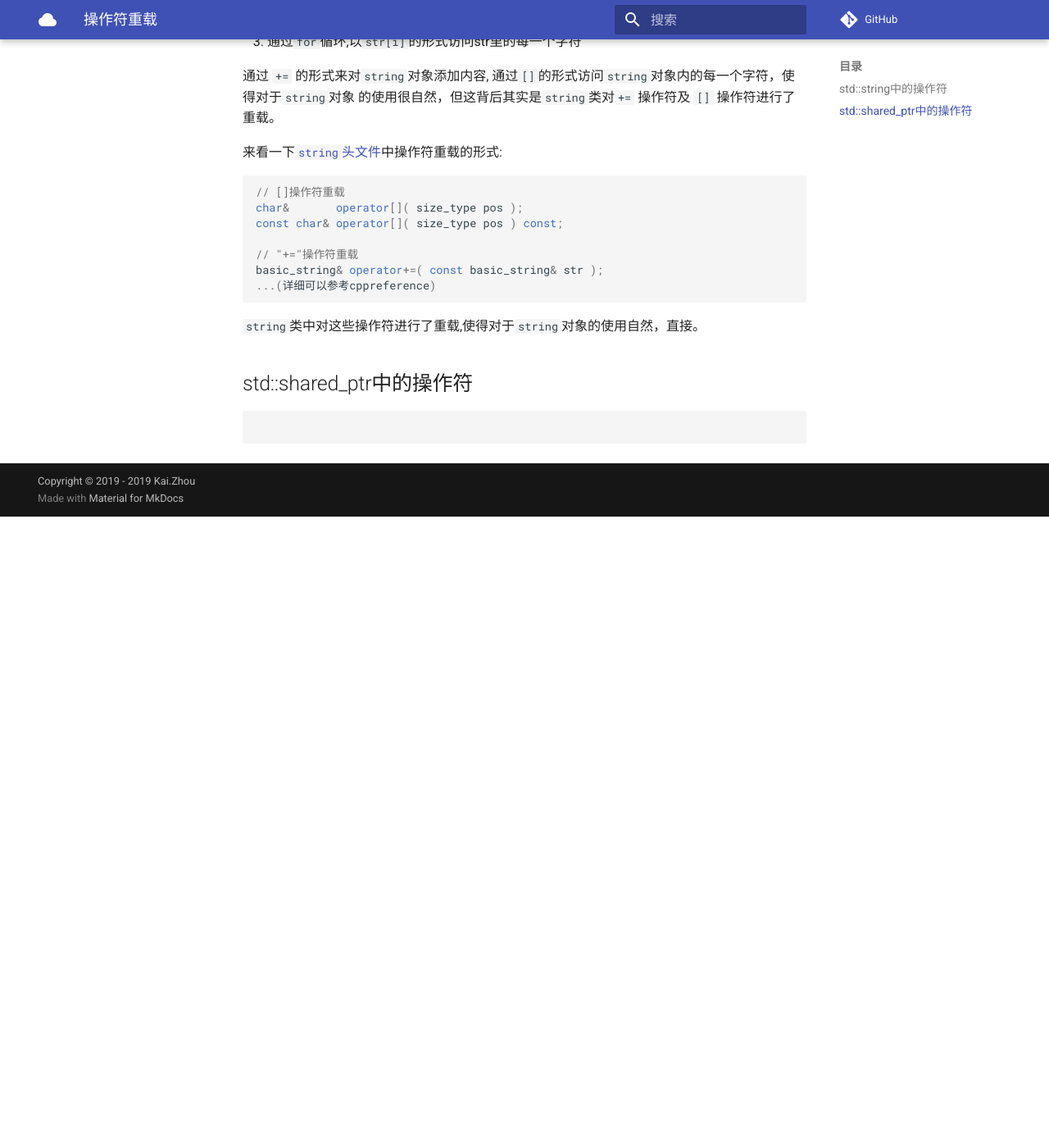
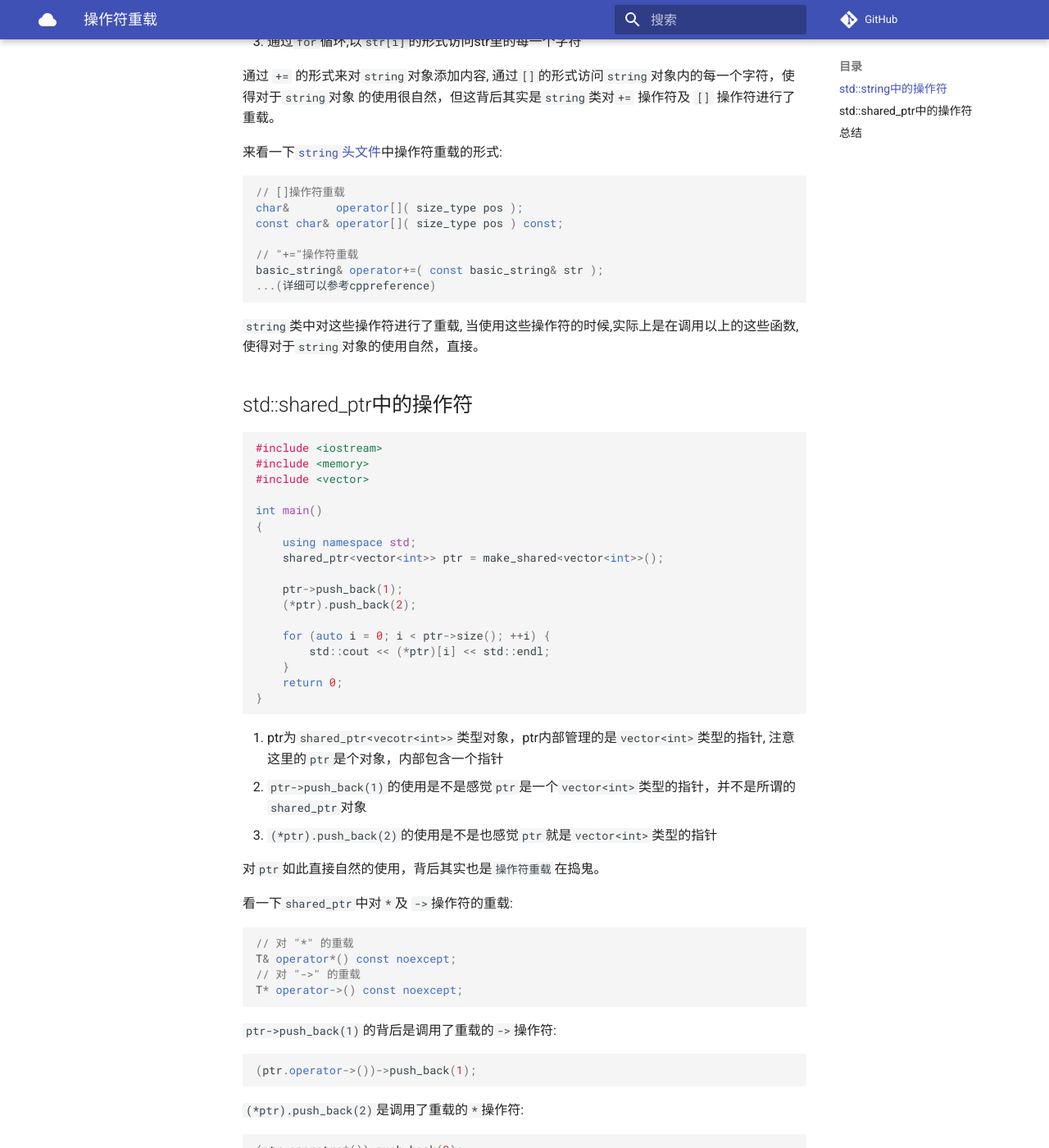
Before and after one commit to zhoukaidev/ks_blog, an MkDocs documentation site: the page built from docs/C++/coreFeature/specialMemberFunction/operatorOverload.md, in a window 1280 px wide and 1400 px high, scrolled down 896 px. Shown: the whole window at 82% size. Built offline with MkDocs 1.6.1 and Material for MkDocs 9.7.7, drawn with Linux system fonts in a browser that asks for light colours; comment, search, counter and statistics services are not loaded; before the commit the page ends 1526 px from its top, so only the background shows below that; some of the changed text lies outside the part shown.

Commit message:
Update operatorOverload.md

````diff
--- a/docs/C++/coreFeature/specialMemberFunction/operatorOverload.md
+++ b/docs/C++/coreFeature/specialMemberFunction/operatorOverload.md
@@ -48,9 +48,59 @@ basic_string& operator+=( const basic_string& str );
 ...(详细可以参考cppreference)
 ```
 
-`string`类中对这些操作符进行了重载,使得对于`string`对象的使用自然，直接。
+`string`类中对这些操作符进行了重载, 当使用这些操作符的时候,实际上是在调用以上的这些函数,使得对于`string`对象的使用自然，直接。
 
 ## std::shared_ptr中的操作符
 
 ```c++
+#include <iostream>
+#include <memory>
+#include <vector>
+
+int main()
+{
+	using namespace std;
+	shared_ptr<vector<int>> ptr = make_shared<vector<int>>();
+
+	ptr->push_back(1);
+	(*ptr).push_back(2);
+
+	for (auto i = 0; i < ptr->size(); ++i) {
+		std::cout << (*ptr)[i] << std::endl;
+	}
+	return 0;
+}
 ```
+
+1. ptr为`shared_ptr<vecotr<int>>`类型对象，ptr内部管理的是`vector<int>`类型的指针, 注意这里的`ptr`是个对象，内部包含一个指针
+2. `ptr->push_back(1)`的使用是不是感觉`ptr`是一个`vector<int>`类型的指针，并不是所谓的`shared_ptr`对象
+3. `(*ptr).push_back(2)`的使用是不是也感觉`ptr`就是`vector<int>`类型的指针
+
+对`ptr`如此直接自然的使用，背后其实也是`操作符重载`在捣鬼。
+
+看一下`shared_ptr`中对`*`及 `->`操作符的重载:
+
+```c++
+// 对 "*" 的重载
+T& operator*() const noexcept;
+// 对 "->" 的重载
+T* operator->() const noexcept;
+```
+
+`ptr->push_back(1)`的背后是调用了重载的`->`操作符:
+
+```c++
+(ptr.operator->())->push_back(1);
+```
+
+`(*ptr).push_back(2)`是调用了重载的`*`操作符:
+
+```c++
+(ptr.operatro*()).push_back(2);
+```
+
+看似简单直接的调用实际上背后却发生了很多的事情，不容易发现，但确实在发生，这就是操作符重载的魅力。
+
+## 总结
+
+大概介绍了一些标准库中使用的`操作符重载`，让我们有了一个直观的感受，后面几篇文章会详细介绍如何来实现操作符重载。
````
